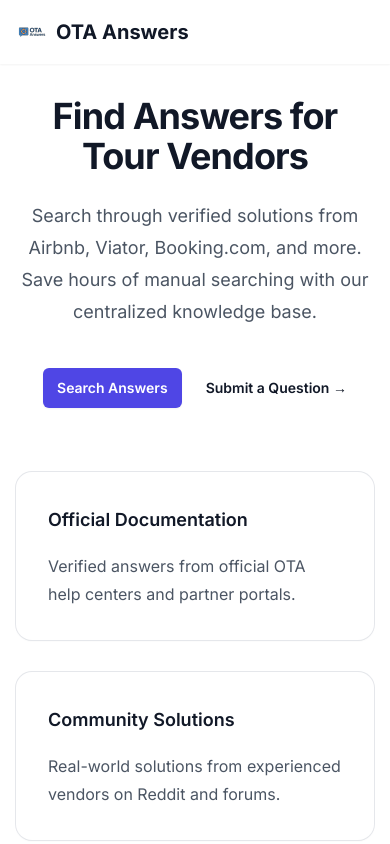
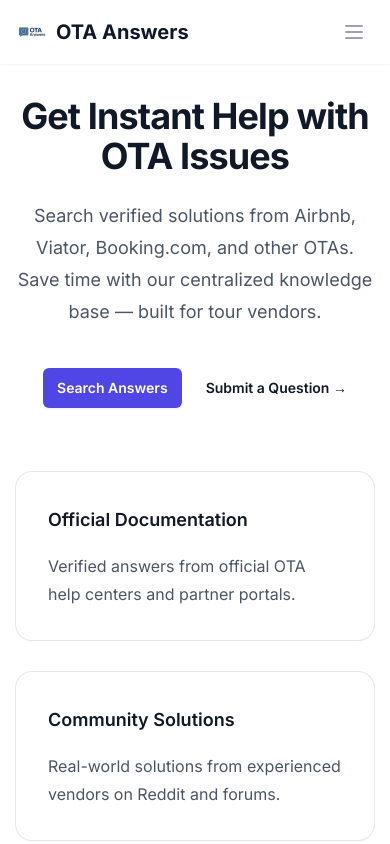
Before and after one commit to wenboteng/hub_inbox2sheet, a Next.js app: page / in a window 390 px wide. Shown: the top 844 px of the page. Built offline with nearby package versions, Linux system fonts and the light colour scheme.

Commit message:
Launch preparation: UI polish and final updates - Fixed logo visibility, added favicon, disabled dark mode, removed Tools menu, updated homepage content

```diff
--- a/src/app/globals.css
+++ b/src/app/globals.css
@@ -14,11 +14,9 @@
   --font-mono: var(--font-geist-mono);
 }
 
-@media (prefers-color-scheme: dark) {
-  :root {
-    --background: #0a0a0a;
-    --foreground: #ededed;
-  }
+/* Force light mode - disable dark mode completely */
+html {
+  color-scheme: light;
 }
 
 body {
--- a/src/app/layout.tsx
+++ b/src/app/layout.tsx
@@ -9,6 +9,9 @@
 export const metadata: Metadata = {
   title: "OTA Answers - Find Solutions for Tour Vendors",
   description: "Centralized knowledge base for tour vendors across platforms like Airbnb, Viator, Booking.com, and more.",
+  icons: {
+    icon: '/favicon.png',
+  },
 };
 
 export default function RootLayout({
@@ -17,15 +20,24 @@
   children: React.ReactNode;
 }) {
   return (
-    <html lang="en">
-      <body className={inter.className}>
+    <html lang="en" className="light">
+      <head>
+        <link rel="icon" href="/favicon.png" type="image/png" />
+      </head>
+      <body className={`${inter.className} bg-white text-gray-900`}>
         <nav className="bg-white shadow-sm">
           <div className="max-w-7xl mx-auto px-4 sm:px-6 lg:px-8">
             <div className="flex justify-between h-16">
               <div className="flex">
                 <div className="flex-shrink-0 flex items-center">
                   <Link href="/" className="flex items-center space-x-2 text-xl font-bold text-gray-900">
-                    <Image src="/logo.svg" alt="OTA Answers Logo" width={32} height={32} />
+                    <Image
+                      src="/logo.svg"
+                      alt="OTA Answers Logo"
+                      width={32}
+                      height={32}
+                      className="w-8 h-8"
+                    />
                     <span>OTA Answers</span>
                   </Link>
                 </div>
@@ -35,12 +47,6 @@
                     className="border-transparent text-gray-500 hover:border-gray-300 hover:text-gray-700 inline-flex items-center px-1 pt-1 border-b-2 text-sm font-medium"
                   >
                     Search Answers
-                  </Link>
-                  <Link
-                    href="/tools"
-                    className="border-transparent text-gray-500 hover:border-gray-300 hover:text-gray-700 inline-flex items-center px-1 pt-1 border-b-2 text-sm font-medium"
-                  >
-                    Tools
                   </Link>
                   <Link
                     href="/submit"
@@ -60,12 +66,114 @@
                   Powered by Inbox2Sheet
                 </Link>
               </div>
+              <div className="flex items-center sm:hidden">
+                {/* Mobile menu button */}
+                <button
+                  type="button"
+                  className="inline-flex items-center justify-center p-2 rounded-md text-gray-400 hover:text-gray-500 hover:bg-gray-100 focus:outline-none focus:ring-2 focus:ring-inset focus:ring-indigo-500"
+                  aria-controls="mobile-menu"
+                  aria-expanded="false"
+                  id="mobile-menu-button"
+                >
+                  <span className="sr-only">Open main menu</span>
+                  {/* Icon when menu is closed */}
+                  <svg
+                    className="block h-6 w-6"
+                    xmlns="http://www.w3.org/2000/svg"
+                    fill="none"
+                    viewBox="0 0 24 24"
+                    stroke="currentColor"
+                    aria-hidden="true"
+                    id="mobile-menu-icon"
+                  >
+                    <path
+                      strokeLinecap="round"
+                      strokeLinejoin="round"
+                      strokeWidth={2}
+                      d="M4 6h16M4 12h16M4 18h16"
+                    />
+                  </svg>
+                  {/* Icon when menu is open */}
+                  <svg
+                    className="hidden h-6 w-6"
+                    xmlns="http://www.w3.org/2000/svg"
+                    fill="none"
+                    viewBox="0 0 24 24"
+                    stroke="currentColor"
+                    aria-hidden="true"
+                    id="mobile-menu-close-icon"
+                  >
+                    <path
+                      strokeLinecap="round"
+                      strokeLinejoin="round"
+                      strokeWidth={2}
+                      d="M6 18L18 6M6 6l12 12"
+                    />
+                  </svg>
+                </button>
+              </div>
+            </div>
+          </div>
+
+          {/* Mobile menu, show/hide based on menu state */}
+          <div className="sm:hidden hidden" id="mobile-menu">
+            <div className="pt-2 pb-3 space-y-1">
+              <Link
+                href="/search"
+                className="border-transparent text-gray-500 hover:bg-gray-50 hover:border-gray-300 hover:text-gray-700 block pl-3 pr-4 py-2 border-l-4 text-base font-medium"
+              >
+                Search Answers
+              </Link>
+              <Link
+                href="/submit"
+                className="border-transparent text-gray-500 hover:bg-gray-50 hover:border-gray-300 hover:text-gray-700 block pl-3 pr-4 py-2 border-l-4 text-base font-medium"
+              >
+                Submit Question
+              </Link>
+            </div>
+            <div className="pt-4 pb-3 border-t border-gray-200">
+              <div className="flex items-center px-4">
+                <Link
+                  href="https://inbox2sheet.com"
+                  target="_blank"
+                  rel="noopener noreferrer"
+                  className="inline-flex items-center px-4 py-2 border border-transparent text-sm font-medium rounded-md text-gray-700 bg-gray-100 hover:bg-gray-200"
+                >
+                  Powered by Inbox2Sheet
+                </Link>
+              </div>
             </div>
           </div>
         </nav>
         <main className="max-w-7xl mx-auto px-4 sm:px-6 lg:px-8 py-8">
           {children}
         </main>
+        <script
+          dangerouslySetInnerHTML={{
+            __html: `
+              document.addEventListener('DOMContentLoaded', function() {
+                const mobileMenuButton = document.getElementById('mobile-menu-button');
+                const mobileMenu = document.getElementById('mobile-menu');
+                const mobileMenuIcon = document.getElementById('mobile-menu-icon');
+                const mobileMenuCloseIcon = document.getElementById('mobile-menu-close-icon');
+
+                mobileMenuButton.addEventListener('click', function() {
+                  const isHidden = mobileMenu.classList.contains('hidden');
+
+                  if (isHidden) {
+                    mobileMenu.classList.remove('hidden');
+                    mobileMenuIcon.classList.add('hidden');
+                    mobileMenuCloseIcon.classList.remove('hidden');
+                  } else {
+                    mobileMenu.classList.add('hidden');
+                    mobileMenuIcon.classList.remove('hidden');
+                    mobileMenuCloseIcon.classList.add('hidden');
+                  }
+                });
+              });
+            `,
+          }}
+        />
       </body>
     </html>
   );
--- a/src/app/page.tsx
+++ b/src/app/page.tsx
@@ -5,22 +5,22 @@
     <div className="min-h-[calc(100vh-4rem)] flex flex-col items-center justify-center">
       <div className="text-center">
         <h1 className="text-4xl font-bold tracking-tight text-gray-900 sm:text-6xl">
-          Find Answers for Tour Vendors
+          Get Instant Help with OTA Issues
         </h1>
         <p className="mt-6 text-lg leading-8 text-gray-600">
-          Search through verified solutions from Airbnb, Viator, Booking.com, and more.
-          Save hours of manual searching with our centralized knowledge base.
+          Search verified solutions from Airbnb, Viator, Booking.com, and other OTAs.
+          Save time with our centralized knowledge base — built for tour vendors.
         </p>
         <div className="mt-10 flex items-center justify-center gap-x-6">
           <Link
             href="/search"
-            className="rounded-md bg-indigo-600 px-3.5 py-2.5 text-sm font-semibold text-white shadow-sm hover:bg-indigo-500 focus-visible:outline focus-visible:outline-2 focus-visible:outline-offset-2 focus-visible:outline-indigo-600"
+            className="rounded-md bg-indigo-600 px-3.5 py-2.5 text-sm font-semibold text-white shadow-sm hover:bg-indigo-500 focus-visible:outline focus-visible:outline-2 focus-visible:outline-offset-2 focus-visible:outline-indigo-600 transition-colors duration-200 hover:shadow-md"
           >
             Search Answers
           </Link>
           <Link
             href="/submit"
-            className="text-sm font-semibold leading-6 text-gray-900"
+            className="text-sm font-semibold leading-6 text-gray-900 hover:text-indigo-600 transition-colors duration-200 hover:underline"
           >
             Submit a Question <span aria-hidden="true">→</span>
           </Link>
--- a/tailwind.config.js
+++ b/tailwind.config.js
@@ -5,6 +5,7 @@
     './src/components/**/*.{js,ts,jsx,tsx,mdx}',
     './src/app/**/*.{js,ts,jsx,tsx,mdx}',
   ],
+  darkMode: false,
   theme: {
     extend: {
       fontFamily: {
```
Also changed, not shown: public/favicon.png (added).
